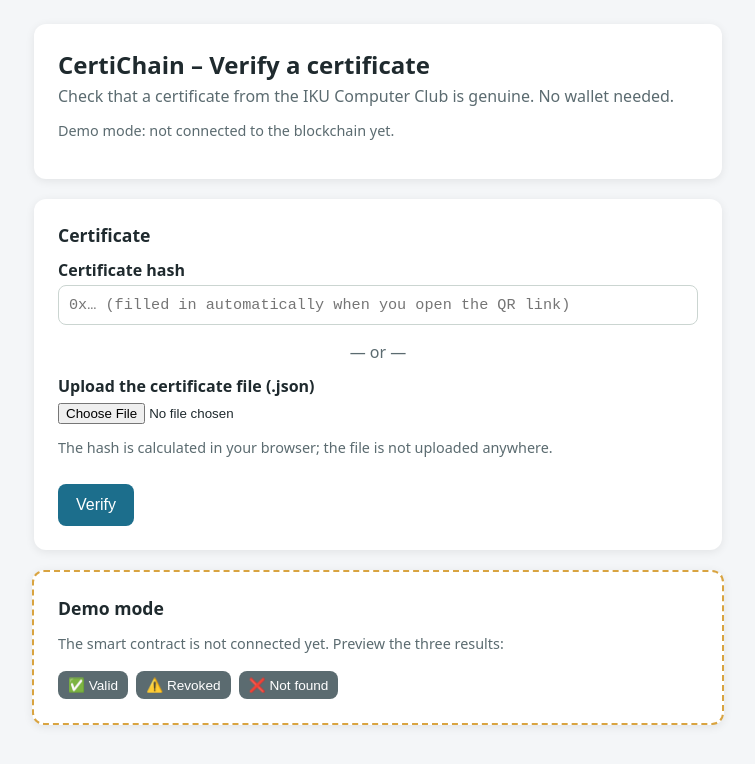
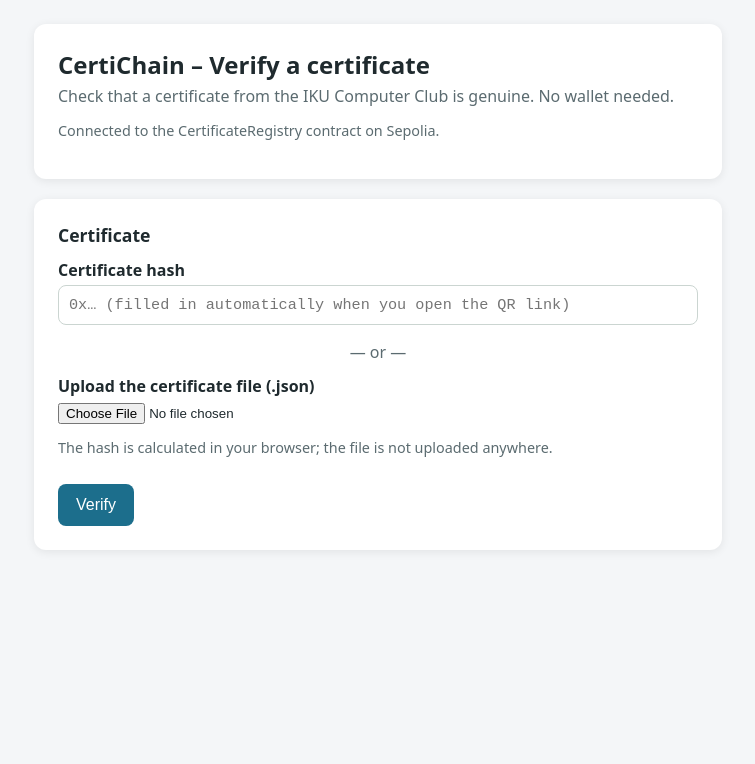
Before and after one commit to Malak600/Certificate-verification-check-certificates-with-a-QR-code, a plain HTML site: page web/verify.html in a window 1280 px wide. Shown: the whole page, without its empty margins (262-1017 px from the left). Drawn offline with nearby package versions, Linux system fonts and the light colour scheme.

Commit message:
Update contract address and issuer names in verify.html

```diff
--- a/web/verify.html
+++ b/web/verify.html
@@ -64,9 +64,9 @@
 <script src="https://cdn.jsdelivr.net/npm/ethers@6.13.4/dist/ethers.umd.min.js"></script>
 <script>
   /* ---------- Settings: fill in after Malak deploys the contract ---------- */
-  const CONTRACT_ADDRESS = "";   // e.g. "0x1234...abcd" (CertificateRegistry on Sepolia)
+  const CONTRACT_ADDRESS = "0x7B40B303bD39685Ed6f7A236ff7E8F21D5D6B860";
   const RPC_URL = "https://ethereum-sepolia-rpc.publicnode.com";   // public, read-only, free
-  const ISSUER_NAMES = {};       // optional: { "0xwallet...": "IKU Computer Club" }
+  const ISSUER_NAMES ={ "0xd954914175f78a0eb7f146d12f4a00fd942f93ae": "IKU Computer Club" };
   const ABI = ["function verify(bytes32) view returns (uint8 status, address issuer, uint64 issuedAt, uint64 revokedAt)"];
 
   const $ = (id) => document.getElementById(id);
```
